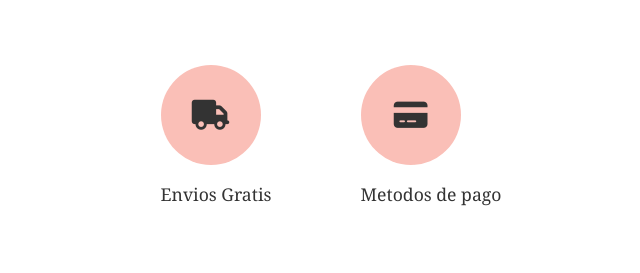
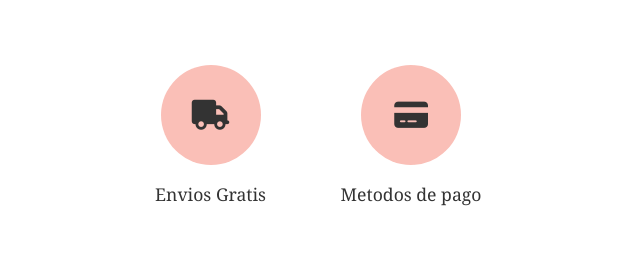
Before and after one commit to nahuellegui12/Trabajo-final, a website: page index.html in a window 1280 px wide. Shown: the part 609-882 px from the top of the page, 349-989 px from the left. Drawn offline with Linux system fonts and the light colour scheme.

Commit message:
corrige problema de adaptacion

```diff
--- a/scss/_principal.scss
+++ b/scss/_principal.scss
@@ -50,7 +50,7 @@
                 display: flex;
                 flex-direction: column;
                 justify-content: center;
-                align-items: baseline;
+                align-items: center;
                 margin: 30px;
             }
 
```
Also changed, not shown: css/style.css.
